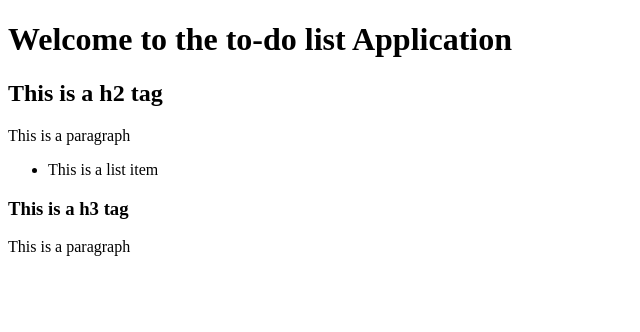
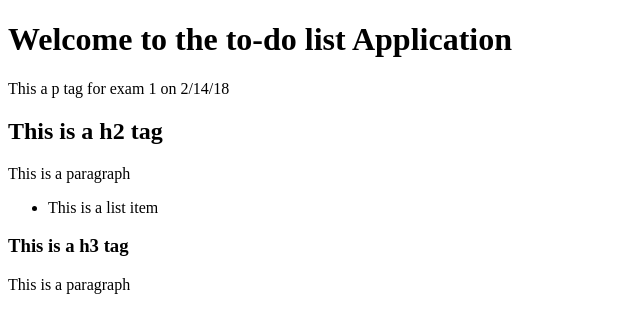
Before and after one commit to cjrojas72/is218todo, a plain HTML site: page index.html in a window 1280 px wide. Shown: the whole page, without its empty margins (0-640 px from the left). Drawn offline with Linux system fonts and the light colour scheme.

Commit message:
add p tag for exam 1

```diff
--- a/index.html
+++ b/index.html
@@ -1,10 +1,13 @@
 <!Doctype html>
 <html>
 	<head>
+		<title>to do list</title>
 	</head>
 	<body>
 		<h1> Welcome to the to-do list Application</h1>
+		<p> This a p tag for exam 1 on 2/14/18</p>
 		<h2>This is a h2 tag</h2>
+
 		<p>This is a paragraph</p>
 		<ul><li>This is a list item</li></ul>
 		<h3>This is a h3 tag</h3>
```
